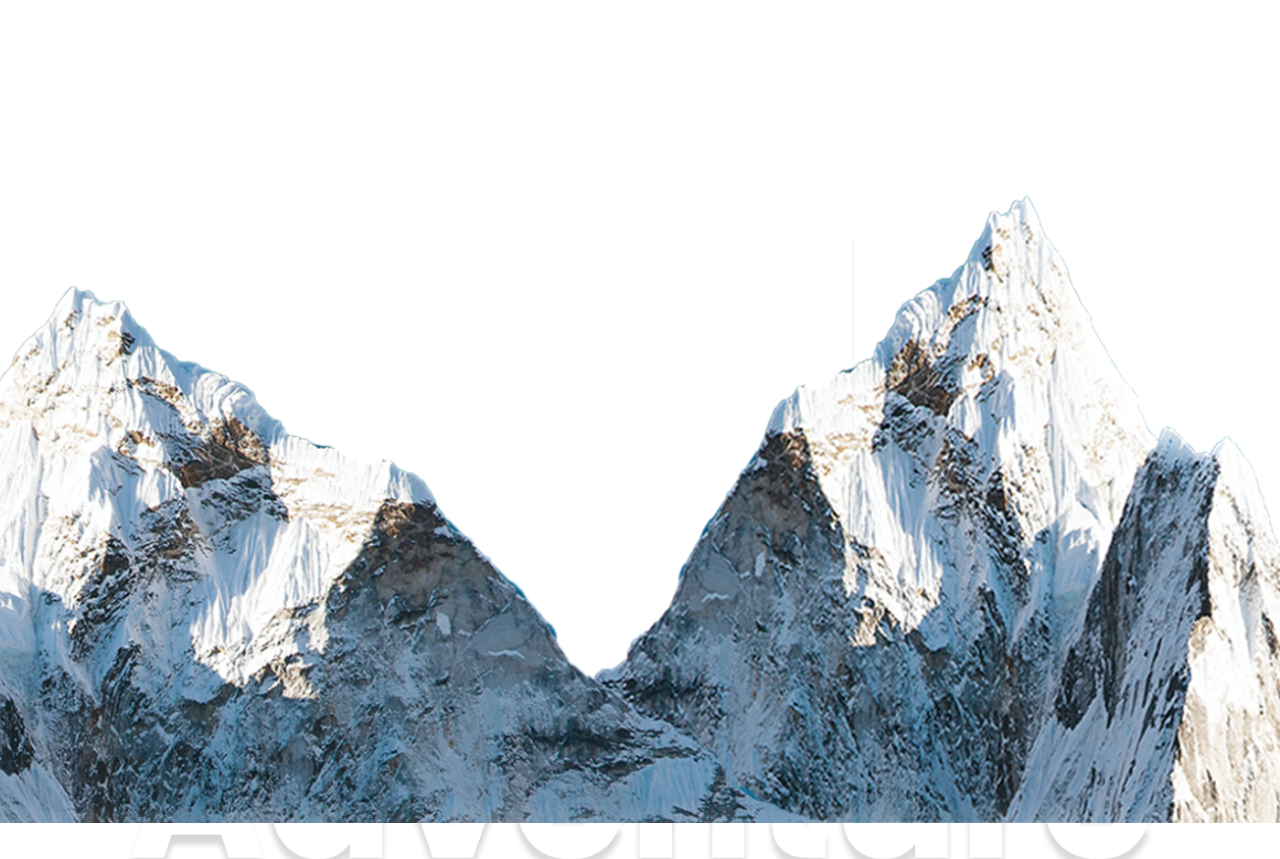
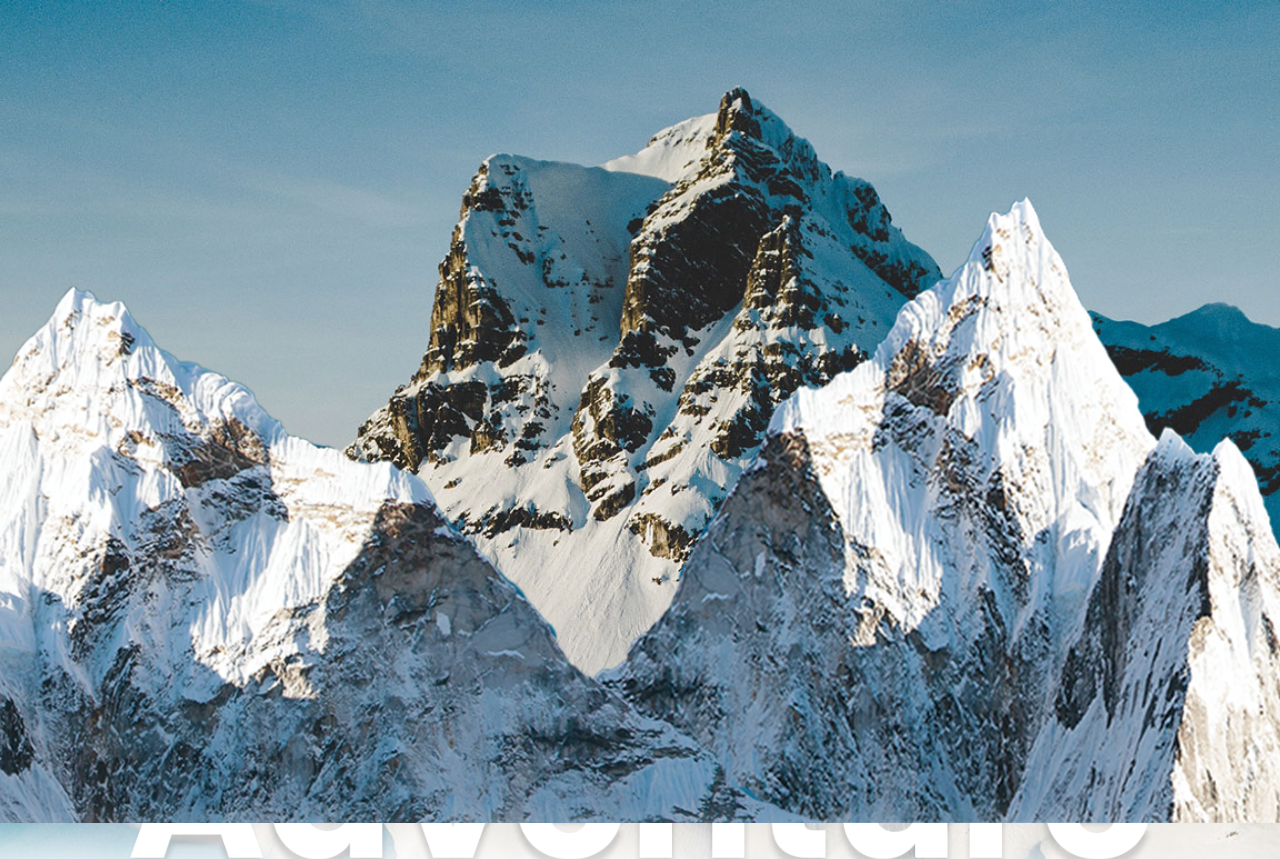
Before and after one commit to vaishnavicapg/parallax_scroll_vaishnavi, a plain HTML site: page index.html in a window 1280 px wide. Shown: the top 859 px of the page. Drawn offline with Linux system fonts and the light colour scheme; the site is published under a folder, as on GitHub Pages, so addresses that start at the root find nothing.

Commit message:
Update scroll.css

```diff
--- a/scroll.css
+++ b/scroll.css
@@ -8,7 +8,7 @@ body {
   height: 1000px;
   position: relative;
   overflow: hidden;
-  background: url(/assets/bg.jpg);
+  background: url("assets/bg.jpg");
   background-size: cover;
 }
 .zoom:before {
```
